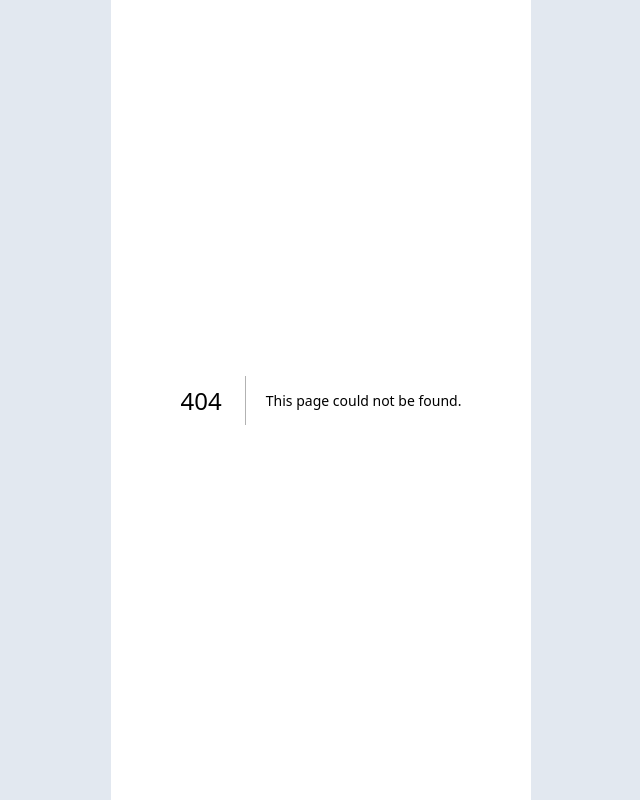
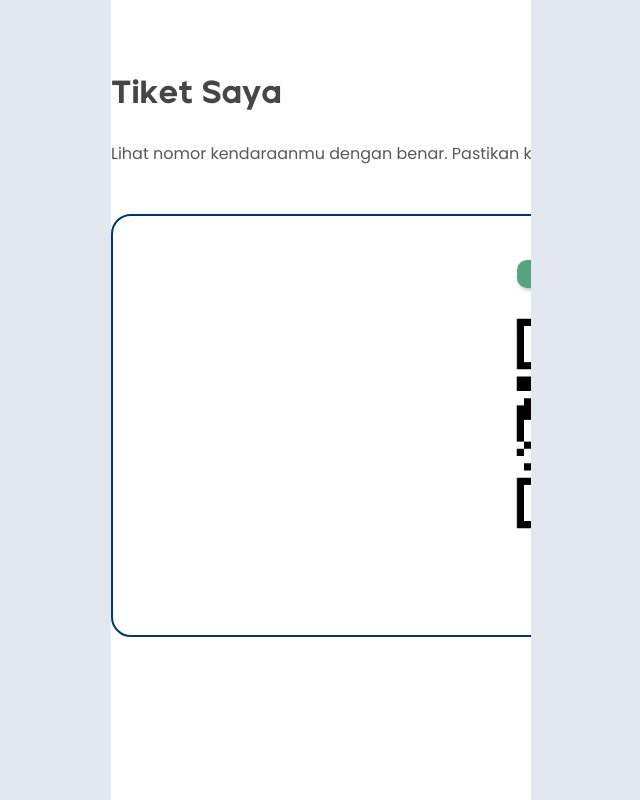
Before and after one commit to alishalistyaa/transit, a Next.js app in the folder client/: page /ticket in a window 1280 px wide. Before the commit this address had no page. Shown: the whole page, without its empty margins (319-959 px from the left). Built offline with nearby package versions, Linux system fonts and the light colour scheme.

Commit message:
feat: added ticket page

```diff
--- /dev/null
+++ b/client/src/app/(with-nav)/ticket/page.tsx
@@ -0,0 +1,59 @@
+"use client";
+
+import Image from "next/image";
+import { useEffect, useState } from "react";
+
+import QRImage from "@/assets/images/qr-image.png";
+
+export default function TicketPage(): JSX.Element {
+  const [date, setDate] = useState<Date>();
+  const [code, setCode] = useState(0);
+
+  useEffect(() => {
+    setDate(new Date(2023, 5, 7, 12, 0, 0));
+    setCode(198010);
+  }, []);
+
+  return (
+    <main className="w-[79.7vw] mx-auto pb-[120px]">
+      <h1 className="text-BROWN-600 font-jeko text-[32px] mt-[70px]">
+        Tiket Saya
+      </h1>
+      <p className="font-poppinsLight text-BROWN-700 mt-6">
+        Lihat nomor kendaraanmu dengan benar. Pastikan kamu mengescan barcode di
+        scanner pada kendaraan!
+      </p>
+
+      <div className="flex flex-col items-center w-full pt-11 pb-6 rounded-[20px] border-2 border-BLUE-700 mt-12">
+        <div className="w-[58.5vw] max-w-[209px] flex justify-between">
+          <div className="bg-GREEN-600 rounded-[10px] w-[148px] py-1.5 pl-4 shadow-[2px_2px_4px_rgba(0,0,0,0.25)]">
+            <p className="text-white font-poppinsLight text-xs">
+              {date?.toDateString()}
+            </p>
+          </div>
+
+          <div className="bg-GREEN-600 rounded-[10px] py-1.5 shadow-[2px_2px_4px_rgba(0,0,0,0.25)] flex justify-center w-[51px] ml-2.5">
+            <p className="font-poppinsLights text-white text-xs">
+              {date
+                ?.getHours()
+                .toLocaleString("en-US", { minimumIntegerDigits: 2 }) +
+                "." +
+                date
+                  ?.getMinutes()
+                  .toLocaleString("en-US", { minimumIntegerDigits: 2 })}
+            </p>
+          </div>
+        </div>
+
+        <Image src={QRImage} width={271} height={271} alt="" />
+
+        <h3 className="font-poppinsLight text-BROWN-700 w-full text-center -mt-2">
+          Kode Pembayaran
+        </h3>
+        <p className="font-poppinsBold text-BROWN-900 w-full text-center text-3xl tracking-[0.05em]">
+          {code}
+        </p>
+      </div>
+    </main>
+  );
+}
--- a/client/src/app/(without-nav)/route-finding/page.tsx
+++ b/client/src/app/(without-nav)/route-finding/page.tsx
@@ -86,7 +86,7 @@ export default function RouteFindingPage(): JSX.Element {
 
             <div className="h-8 w-[3px] bg-GRAY-900" />
 
-            <div className="bg-GREEN-700 w-[43px] h-[44px] rounded-full flex items-center justify-center">
+            <div className="bg-GREEN-600 w-[43px] h-[44px] rounded-full flex items-center justify-center">
               <Image src={Checklist} width={19} height={15} alt="" />
             </div>
           </div>
@@ -117,7 +117,7 @@ export default function RouteFindingPage(): JSX.Element {
               </>
             ) : null}
 
-            <h3 className="font-poppinsBold text-xs text-GREEN-700 mt-6">
+            <h3 className="font-poppinsBold text-xs text-GREEN-600 mt-6">
               Sampai tujuan!
             </h3>
             <p className="font-poppinsLight text-[10px] text-black mt-0.5">
--- a/client/src/app/page.tsx
+++ b/client/src/app/page.tsx
@@ -1,3 +1,3 @@
 export default function Home() {
-  return <h1 className="text-green-700">Hello</h1>;
+  return <h1 className="text-GREEN-600">Hello</h1>;
 }
--- a/client/tailwind.config.js
+++ b/client/tailwind.config.js
@@ -24,13 +24,13 @@ module.exports = {
         "GREEN-400": "#4E917633",
         "GREEN-500": "#459B8E",
         "GREEN-600": "#54A382",
-        "GREEN-700": "#54A382",
         "BLUE-500": "#006DB0",
         "BLUE-700": "#00386C",
         "BROWN-500": "#575757",
         "BROWN-600": "#474646",
         "BROWN-700": "#58585B",
         "BROWN-800": "#393939",
+        "BROWN-900": "#000B2D",
         "YELLOW-500": "#FFB75A",
         "RED-500": "#D75861",
       },
```
Also changed, not shown: client/src/assets/images/qr-image.png (added).
